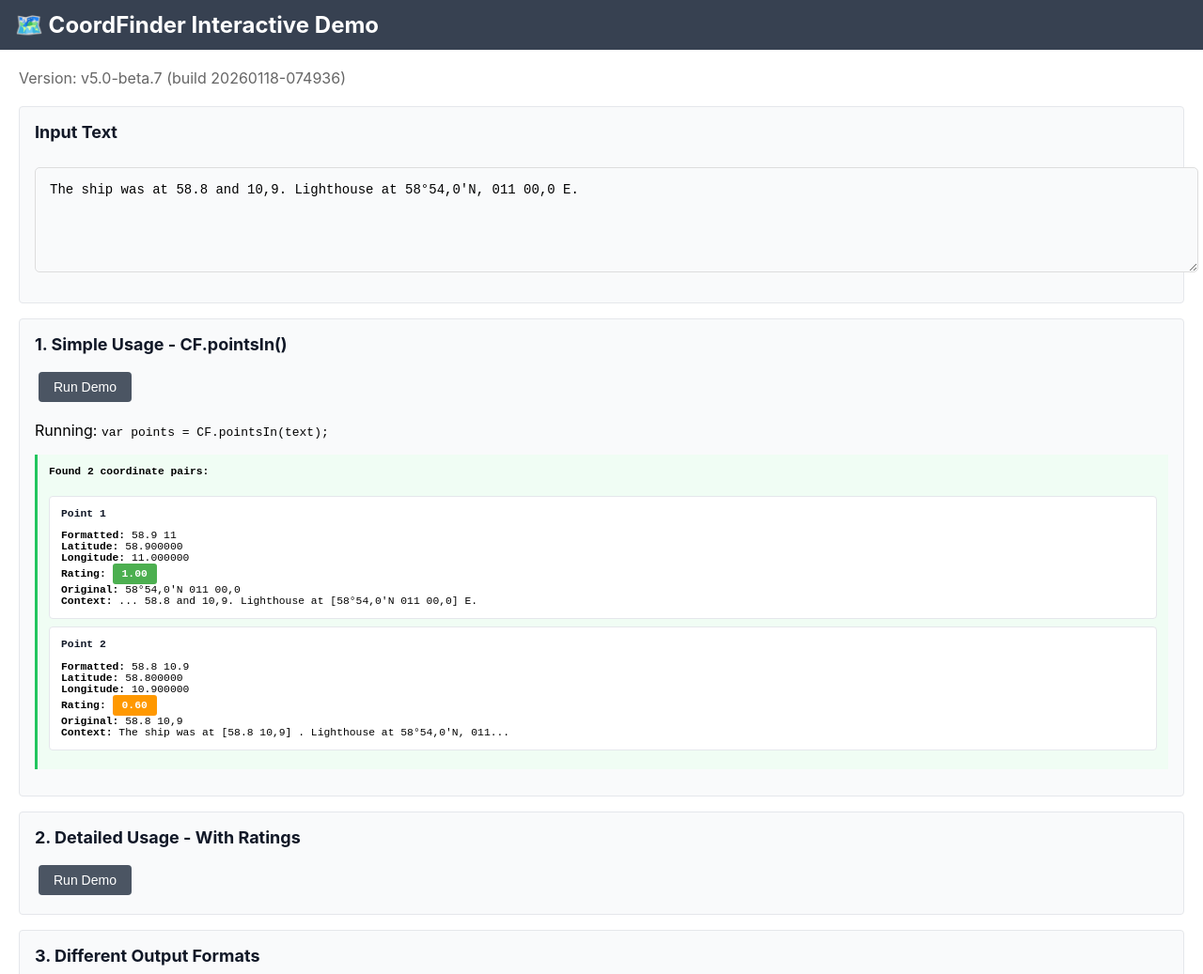
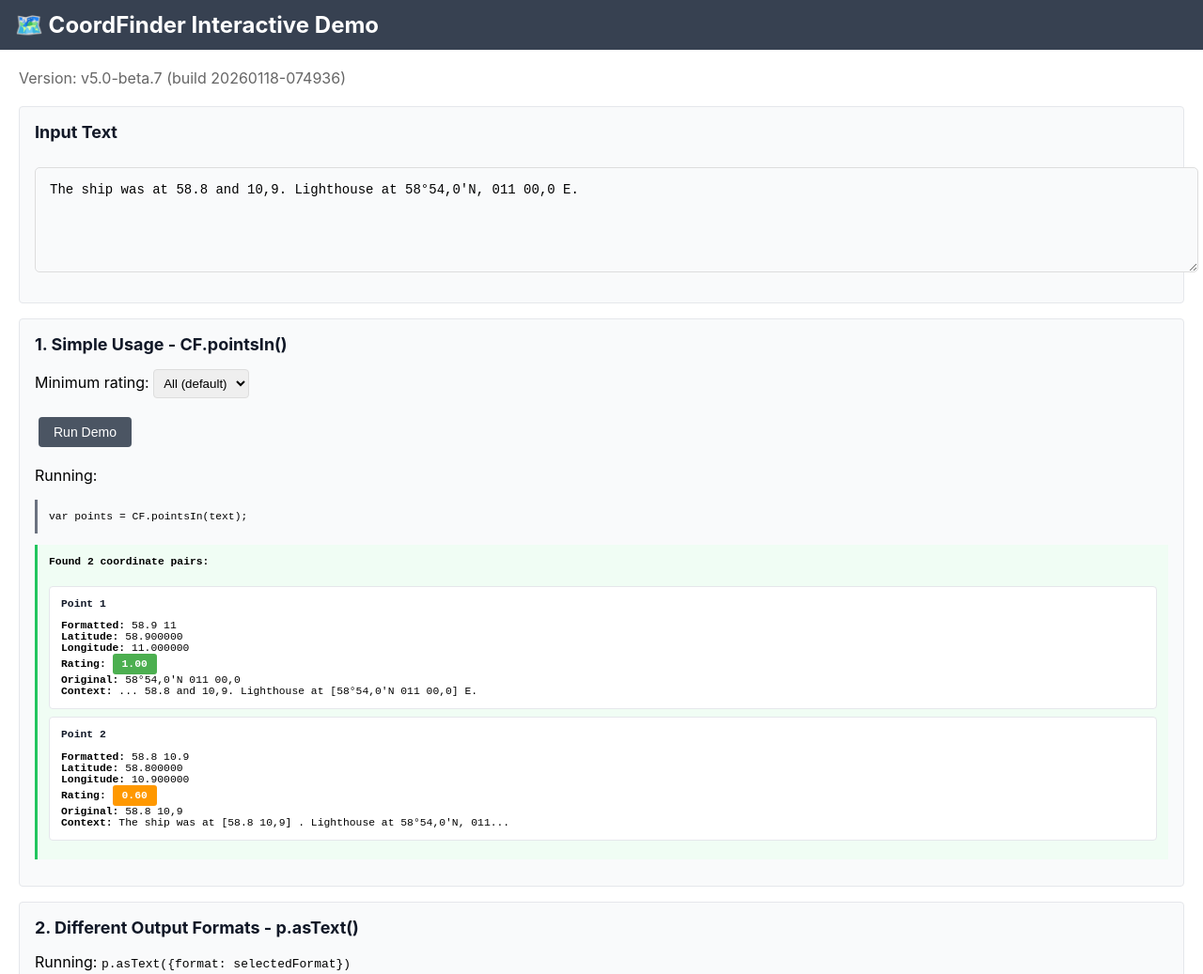
Before and after one commit to aieuren/coordfinder, a website: page examples/demo.html in a window 1280 px wide. Shown: the top 1037 px of the page at 94% size. Drawn offline with Linux system fonts and the light colour scheme.

Commit message:
Improve demo page: add rating filter and function descriptions
- Add rating dropdown to section 1 (0.0-1.0, default all)
- Show appropriate code example based on rating selection
- Add function description to format section (p.asText())
- Remove section 2 (Detailed Usage) - functionality now in section 1
- Renumber sections (3 → 2)

Co-authored-by: Ona <no-reply@ona.com>

```diff
--- a/examples/demo.html
+++ b/examples/demo.html
@@ -114,18 +114,29 @@
 
         <div class="section">
             <h2>1. Simple Usage - CF.pointsIn()</h2>
+            <p>Minimum rating:
+                <select id="ratingSelect" onchange="runSimpleDemo()" style="padding: 6px; border-radius: 4px; border: 1px solid #ddd;">
+                    <option value="">All (default)</option>
+                    <option value="1.0">1.0</option>
+                    <option value="0.9">0.9</option>
+                    <option value="0.8">0.8</option>
+                    <option value="0.7">0.7</option>
+                    <option value="0.6">0.6</option>
+                    <option value="0.5">0.5</option>
+                    <option value="0.4">0.4</option>
+                    <option value="0.3">0.3</option>
+                    <option value="0.2">0.2</option>
+                    <option value="0.1">0.1</option>
+                    <option value="0.0">0.0</option>
+                </select>
+            </p>
             <button onclick="runSimpleDemo()">Run Demo</button>
             <div id="simple-output"></div>
         </div>
 
         <div class="section">
-            <h2>2. Detailed Usage - With Ratings</h2>
-            <button onclick="runDetailedDemo()">Run Demo</button>
-            <div id="detailed-output"></div>
-        </div>
-
-        <div class="section">
-            <h2>3. Different Output Formats</h2>
+            <h2>2. Different Output Formats - p.asText()</h2>
+            <p>Running: <code>p.asText({format: selectedFormat})</code></p>
             <p>Select format:
                 <select id="formatSelect" onchange="updateFormatOutput()" style="padding: 6px; border-radius: 4px; border: 1px solid #ddd;">
                     <option value="plain">Plain (default)</option>
@@ -163,13 +174,30 @@
         function runSimpleDemo() {
             var text = getText();
             var output = document.getElementById('simple-output');
-            output.innerHTML = '<p>Running: <code>var points = CF.pointsIn(text);</code></p>';
+            var ratingSelect = document.getElementById('ratingSelect');
+            var minRating = ratingSelect.value;
+
+            var codeText = minRating ?
+                'var cf = new CF();<br>cf.parse(text);<br>var points = cf.points({rating: ' + minRating + '});' :
+                'var points = CF.pointsIn(text);';
+            output.innerHTML = '<p>Running:</p><div class="code-block">' + codeText + '</div>';
 
             try {
-                var points = CF.pointsIn(text);
+                var points;
+                if (minRating) {
+                    var cf = new CF();
+                    cf.parse(text);
+                    points = cf.points({rating: parseFloat(minRating)});
+                } else {
+                    points = CF.pointsIn(text);
+                }
 
                 var html = '<div class="output">';
-                html += '<strong>Found ' + points.length + ' coordinate pairs:</strong><br><br>';
+                html += '<strong>Found ' + points.length + ' coordinate pairs';
+                if (minRating) {
+                    html += ' (rating ≥ ' + minRating + ')';
+                }
+                html += ':</strong><br><br>';
 
                 for (var i = 0; i < points.length; i++) {
                     var p = points[i];
@@ -183,55 +211,6 @@
                     html += '<strong>Original:</strong> ' + p.originalText() + '<br>';
                     html += '<strong>Context:</strong> ' + p.context({maxChars: 30});
                     html += '</div>';
-                }
-
-                html += '</div>';
-                output.innerHTML += html;
-            } catch(e) {
-                output.innerHTML += '<div class="output" style="background:#ffebee;border-color:#f44336;">Error: ' +
-                                   e.message + '</div>';
-            }
-        }
-
-        function runDetailedDemo() {
-            var text = getText();
-            var output = document.getElementById('detailed-output');
-            output.innerHTML = '<p>Running:</p><div class="code-block">var cf = new CF();<br>' +
-                              'cf.parse(text);<br>' +
-                              'var highConfidence = cf.points({rating: 0.8});</div>';
-
-            try {
-                var cf = new CF();
-                cf.parse(text);
-                var allPoints = cf.points();
-                var highConfidence = cf.points({rating: 0.8});
-
-                var html = '<div class="output">';
-                html += '<strong>All points:</strong> ' + allPoints.length + '<br>';
-                html += '<strong>High confidence (≥0.8):</strong> ' + highConfidence.length + '<br><br>';
-
-                html += '<h3>All Points:</h3>';
-                for (var i = 0; i < allPoints.length; i++) {
-                    var p = allPoints[i];
-                    html += '<div class="point-card">';
-                    html += '<strong>Point ' + (i + 1) + ':</strong> ' + p.asText() + ' ';
-                    html += '<span class="rating ' + getRatingClass(p.rating()) + '">' +
-                            p.rating().toFixed(2) + '</span><br>';
-                    html += '<em>' + p.ratingLog() + '</em>';
-                    html += '</div>';
-                }
-
-                if (highConfidence.length > 0) {
-                    html += '<h3>High Confidence Points Only:</h3>';
-                    for (var i = 0; i < highConfidence.length; i++) {
-                        var p = highConfidence[i];
-                        html += '<div class="point-card">';
-                        html += '<strong>' + p.asText() + '</strong><br>';
-                        html += 'Lat: ' + p.latitude().toFixed(6) + ', Lng: ' + p.longitude().toFixed(6);
-                        html += '</div>';
-                    }
-                } else {
-                    html += '<p><em>No points with rating ≥ 0.8</em></p>';
                 }
 
                 html += '</div>';
```
